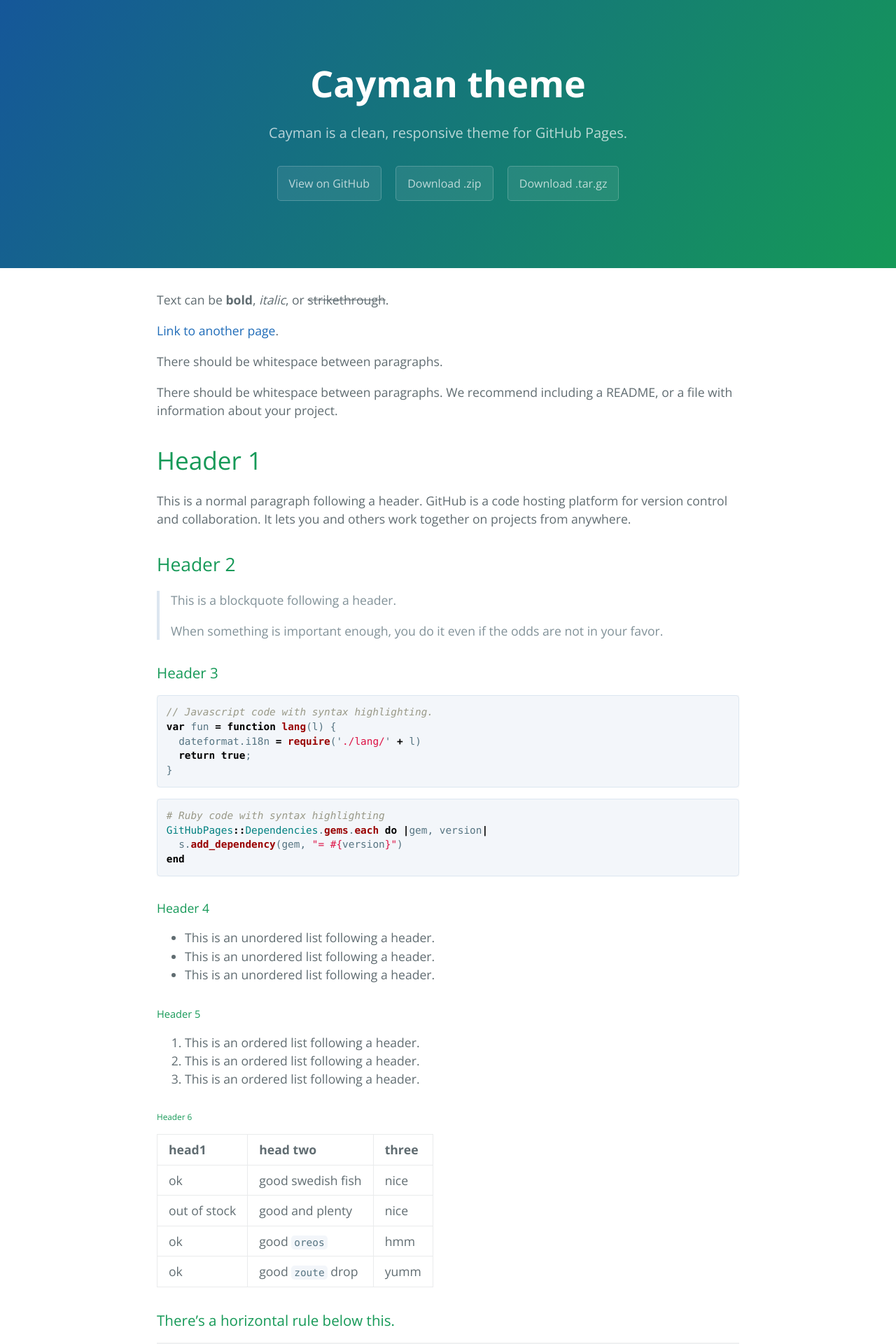
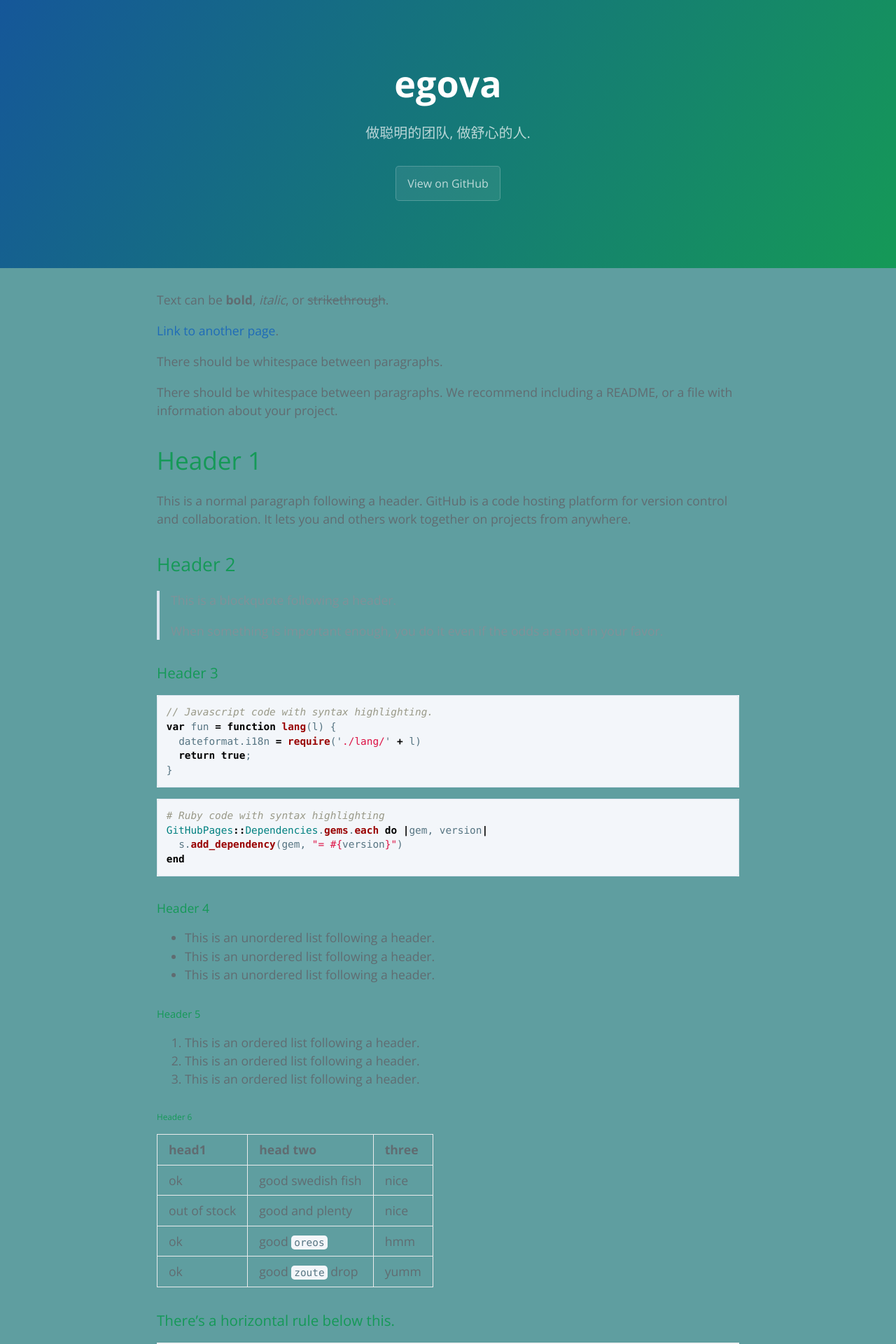
Before and after one commit to jobused/egova, a Jekyll site: the page built from docs/index.md, in a window 1280 px wide. Shown: the top 1920 px of the page at 70% size. Built offline with Jekyll 4.4.1, drawn with Linux system fonts in a browser that asks for light colours.

Commit message:
修改主题

```diff
--- a/docs/_config.yml
+++ b/docs/_config.yml
@@ -1,5 +1,5 @@
-title: Cayman theme
-description: Cayman is a clean, responsive theme for GitHub Pages.
-show_downloads: true
+title: egova
+description: 做聪明的团队, 做舒心的人.
+show_downloads: false
 google_analytics:
 theme: jekyll-theme-cayman
--- a/docs/_sass/jekyll-theme-cayman.scss
+++ b/docs/_sass/jekyll-theme-cayman.scss
@@ -31,6 +31,7 @@
   font-size: 16px;
   line-height: 1.5;
   color: $body-text-color;
+  background-color: #5F9EA0
 }
 
 a {
```
